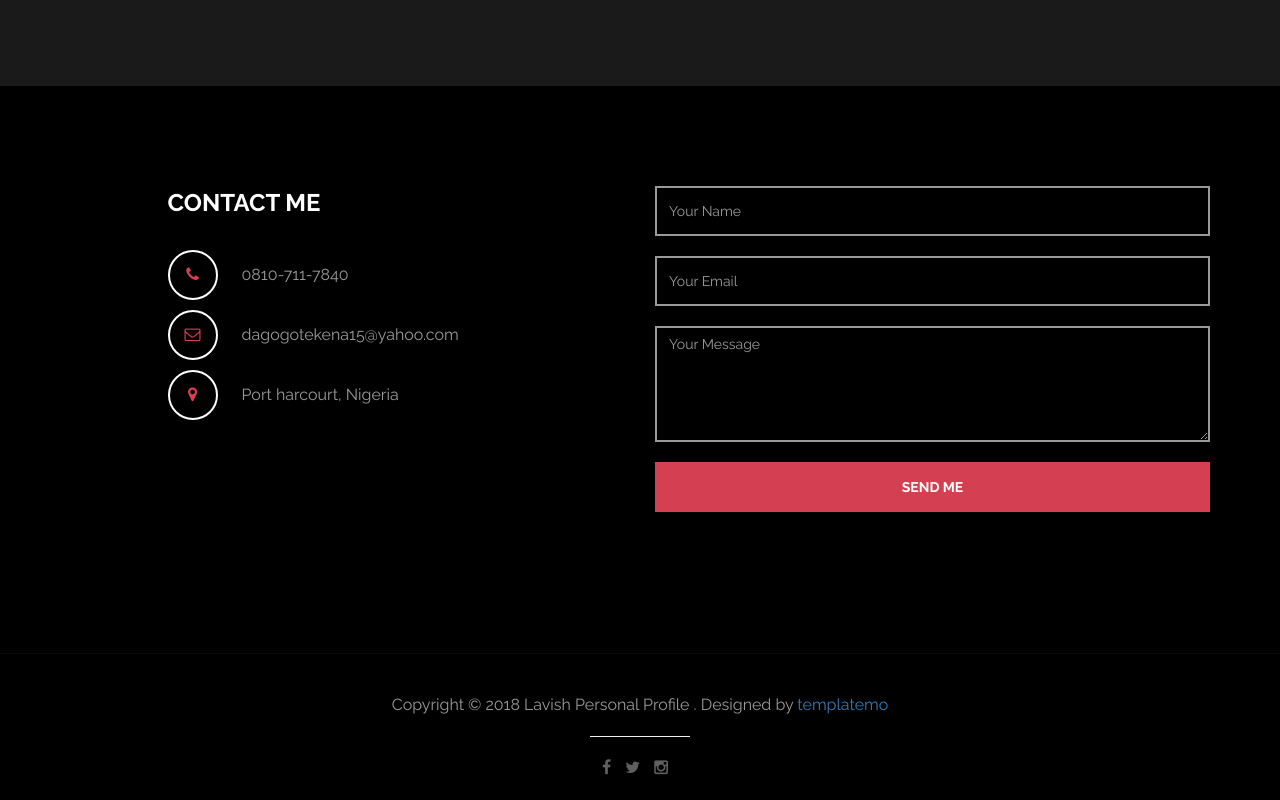
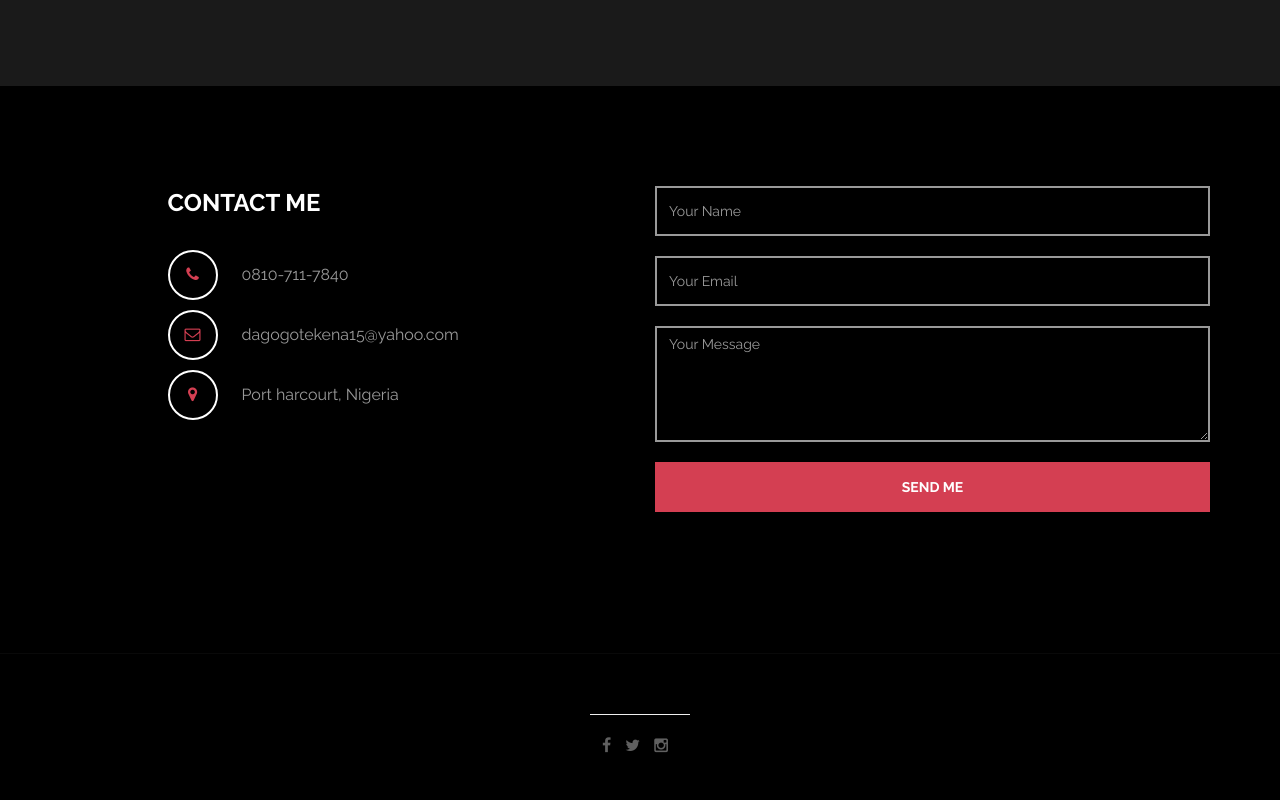
Before and after one commit to Tekena9/tekport, a plain HTML site: page index.html in a window 1280 px wide. Shown: the part 2363-3163 px from the top of the page. After the commit the page ends 3140 px from the top, so only its background shows below. Drawn offline with Linux system fonts and the light colour scheme.

Commit message:
Update index.html

```diff
--- a/index.html
+++ b/index.html
@@ -200,9 +200,7 @@
 			<div class="container">
 				<div class="row">
 					<div class="col-md-12 wow fadeIn" data-wow-delay="0.9s">
-						<p>Copyright &copy; 2018 Lavish Personal Profile
 
-                        . Designed by <a rel="nofollow noopener" href="https://templatemo.com">templatemo</a></p>
 						<hr>
 						<ul class="social-icon">
 							<li><a href="#" class="fa fa-facebook"></a></li>
```
